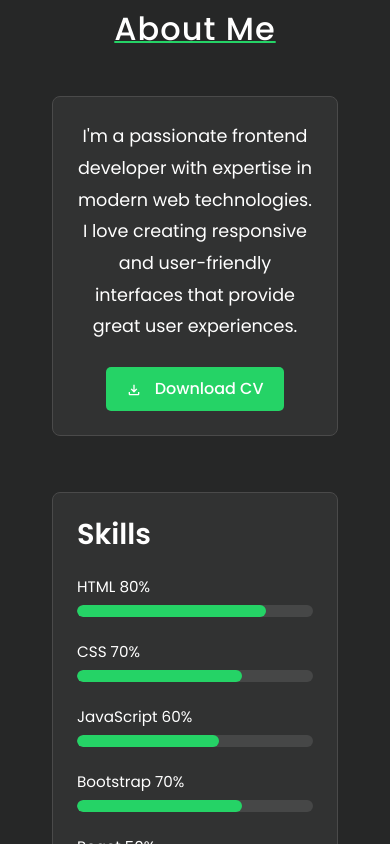
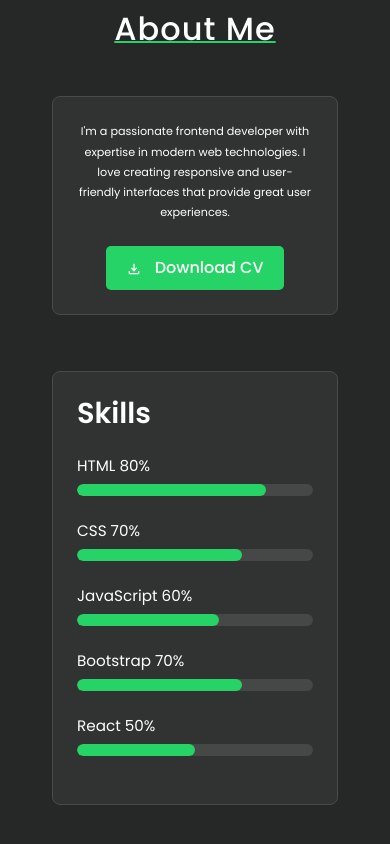
Before and after one commit to Bishal-np/portfolio, a React (Vite) app: page / in a window 390 px wide. Shown: the part 800-1644 px from the top of the page. Built offline with nearby package versions, Linux system fonts and the light colour scheme.

Commit message:
cool update

```diff
--- a/src/scss/pages/home.scss
+++ b/src/scss/pages/home.scss
@@ -194,6 +194,10 @@
       margin-bottom: 1.5rem;
       font-size: 1.1rem;
       text-align: center;
+      @media (max-width:576px) {
+        font-size: 0.7rem;
+
+      }
     }
 
     .cv {
@@ -238,9 +242,13 @@
       background-color: rgba(255, 255, 255, 0.1);
       border-radius: 6px;
       margin-bottom: 1.5rem;
+      @media (max-width:576px) {
+
+
+      }
 
       &-bar {
-        border-radius: 6px;
+        border-radius: 10px;
         background-color: var(--secondary-color);
         position: relative;
         overflow: visible;
@@ -264,6 +272,7 @@
       margin-bottom: 0.5rem;
       display: block;
       font-size: 0.95rem;
+
     }
   }
 
@@ -275,7 +284,8 @@
   }
 
   @media (max-width: 576px) {
-    padding: 3rem 0;
+    padding: 1rem 0;
+    margin-bottom: 0;
 
     .intro,
     .skill {
```
